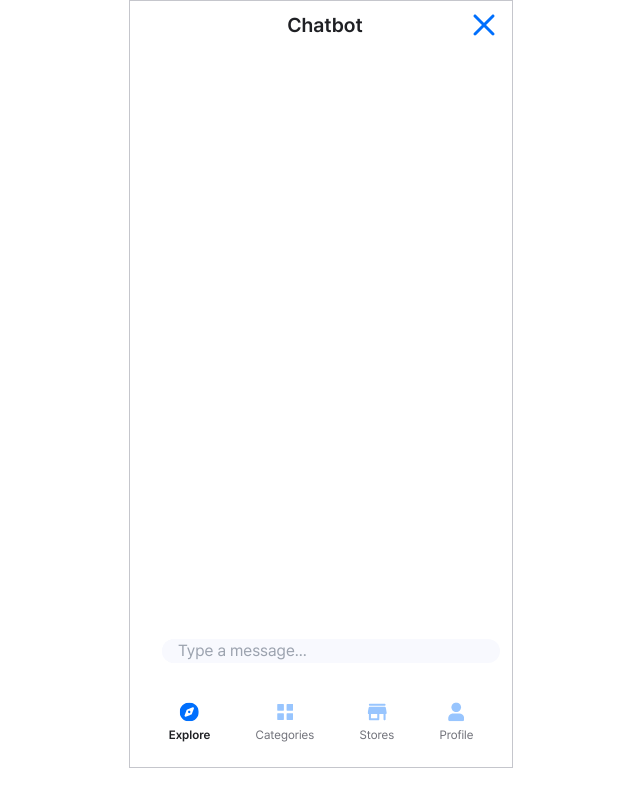
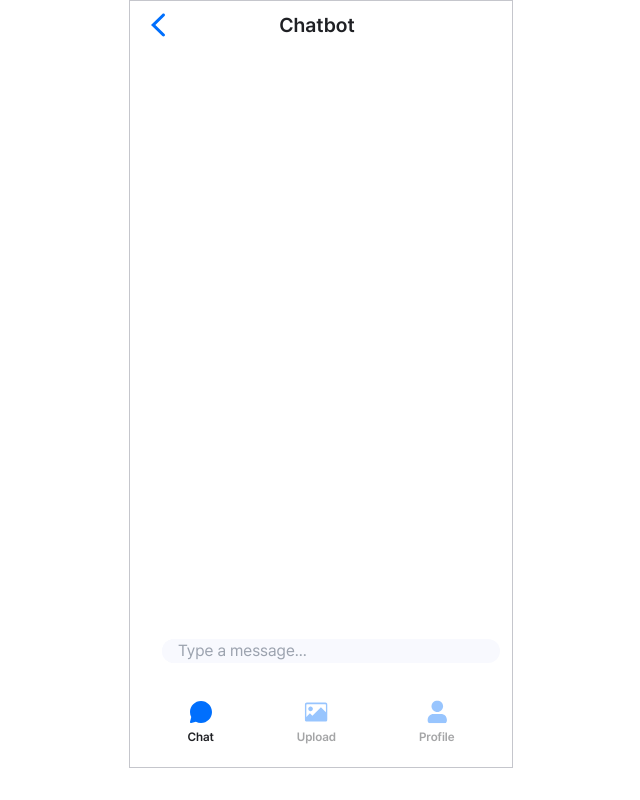
Before and after one commit to naGGuri/furigana_converter, a React (Vite) app in the folder Frontend/: page /chatbot in a window 1280 px wide. Shown: the whole page, without its empty margins (319-959 px from the left). Built offline with nearby package versions, Linux system fonts and the light colour scheme.

Commit message:
design: 바텀 네비게이션 디자인 수정 및 라우트 지정

```diff
--- a/Frontend/src/components/BottomNavigation.tsx
+++ b/Frontend/src/components/BottomNavigation.tsx
@@ -1,29 +1,40 @@
+import { useNavigate, useLocation } from "react-router-dom";
+
 const navItems = [
-    { label: "Explore", icon: "../assets/explore.svg", active: true },
-    { label: "Categories", icon: "../assets/categories.svg", active: false },
-    { label: "Stores", icon: "../assets/stores.svg", active: false },
-    { label: "Profile", icon: "../assets/profile.svg", active: false },
+    { label: "Chat", icon: "assets/chat.svg", path: "/chatbot" },
+    { label: "Upload", icon: "assets/image.svg", path: "/upload" },
+    { label: "Profile", icon: "assets/profile.svg", path: "/profile" },
 ];
 
 const BottomNavigation = () => {
+    const navigate = useNavigate();
+    const location = useLocation();
+
     return (
         <div className="h-full w-full bg-white flex justify-around items-center px-4">
-            {navItems.map((item, idx) => (
-                <div key={idx} className="flex flex-col items-center justify-center">
+            {navItems.map((item, idx) => {
+                const isActive = location.pathname === item.path;
+                return (
+                    <div
+                        key={idx}
+                        className="flex flex-col items-center justify-center cursor-pointer"
+                        onClick={() => navigate(item.path)}
+                    >
                         <img
                             src={item.icon}
                             alt={item.label}
-                        className={`w-[20px] h-[20px] mb-1 ${item.active ? "opacity-100" : "opacity-40"}`}
+                            className={`w-6 h-6 mb-1 ${isActive ? "opacity-100" : "opacity-40"}`}
                         />
                         <span
-                        className={`font-Pretendard text-[12px] font-normal ${
-                            item.active ? "font-semibold" : "text-dark4"
-                        }`}
+                            className={`font-Pretendard text-[12px] font-semibold ${
+                                isActive ? "opacity-100" : "opacity-40"
+                            } `}
                         >
                             {item.label}
                         </span>
                     </div>
-            ))}
+                );
+            })}
         </div>
     );
 };
--- a/Frontend/src/pages/ChatbotPage.tsx
+++ b/Frontend/src/pages/ChatbotPage.tsx
@@ -5,7 +5,7 @@ import MobileLayout from "../components/MobileLayout";
 const ChatbotPage = () => {
     const navigate = useNavigate();
     return (
-        <MobileLayout title="Chatbot" onClose={() => navigate("/")}>
+        <MobileLayout title="Chatbot" onBack={() => navigate(-1)}>
             <Chatbot />
         </MobileLayout>
     );
```
Also changed, not shown: Frontend/public/assets/chat.svg (added). Lines whose indentation alone changed are shown as unchanged.
